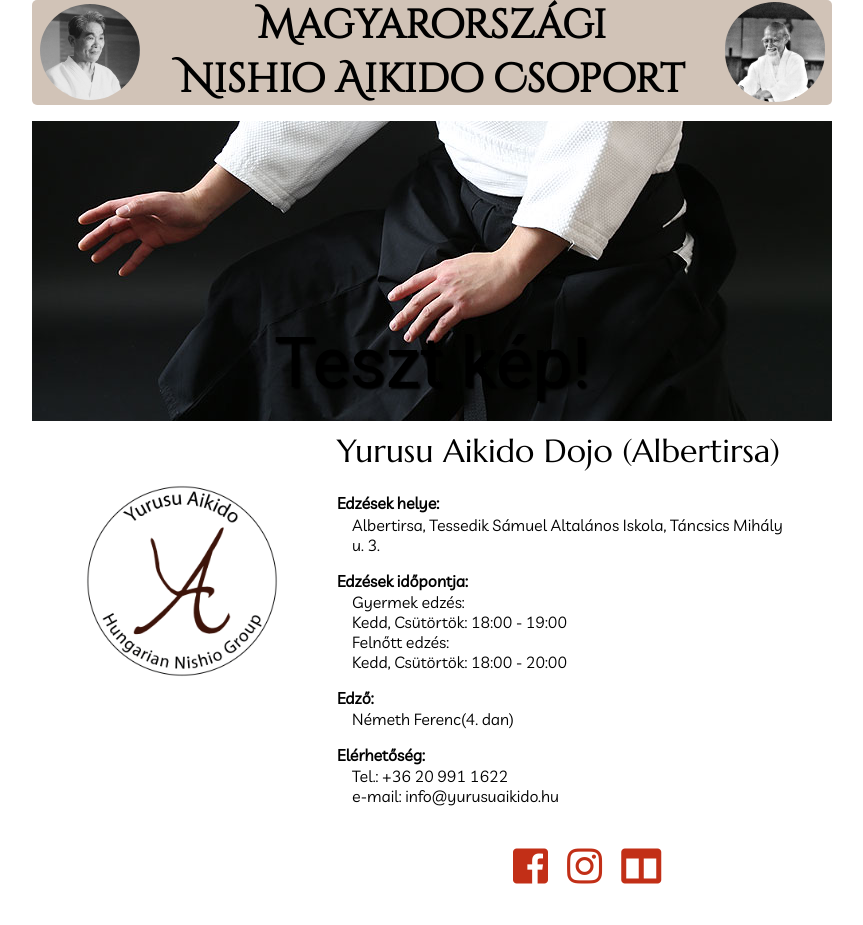
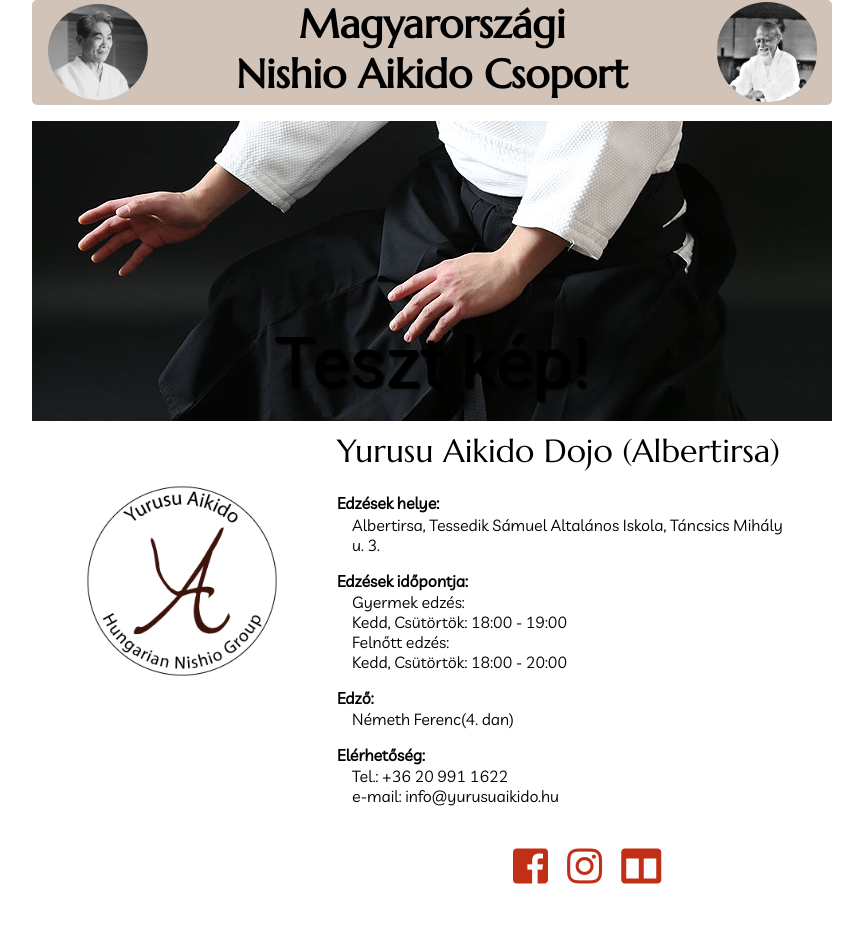
Before and after one commit to GPeter1987/YurusuAikido, a plain HTML site: page index.html in a window 1280 px wide. Shown: the top 925 px of the page, without its empty margins (208-1071 px from the left). Drawn offline with Linux system fonts and the light colour scheme.

Commit message:
Adjusting fonts

```diff
--- a/index.css
+++ b/index.css
@@ -10,7 +10,6 @@ Fontok:
   font-family: 'Livvic', sans-serif;
   font-family: 'Oswald', sans-serif;
   font-family: 'Marcellus', serif;
-  /* fejléc szöveg *//*
   font-family: 'Cinzel Decorative', cursive;
 */
 
@@ -34,9 +33,9 @@ body {
 #hText {
   position: relative;
   top:-132px;
-  font-family: 'Cinzel Decorative', cursive;
+  font-family: 'Marcellus', serif;
   font-size: 40px;
-  font-weight: 100;
+  font-weight: 900;
   text-align: center;
 
 }
@@ -44,7 +43,7 @@ body {
 /* => Fejléc kép <= */
 #logo {
   width:100px;
-  margin-left:1%;
+  margin-left:2%;
   border-radius: 50px;
   padding-top: 4px;
   /* Feketefehérré alakítás */
@@ -55,7 +54,7 @@ body {
 #logo2 {
   position: absolute;
   top: -2px;
-  left: 693px;
+  left: 685px;
   width:100px;
   border-radius: 70px;
   padding-top: 4px;
```
